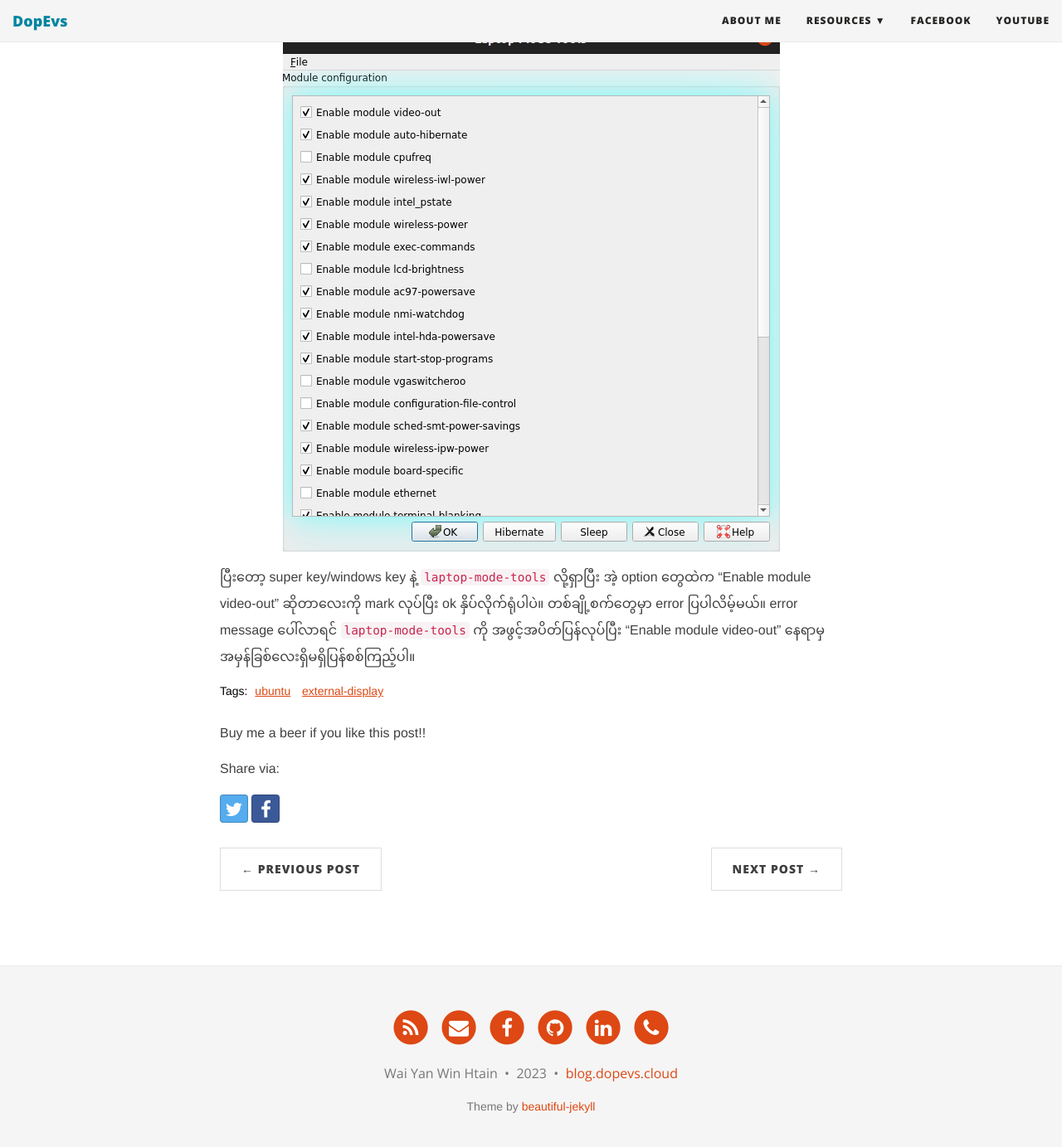
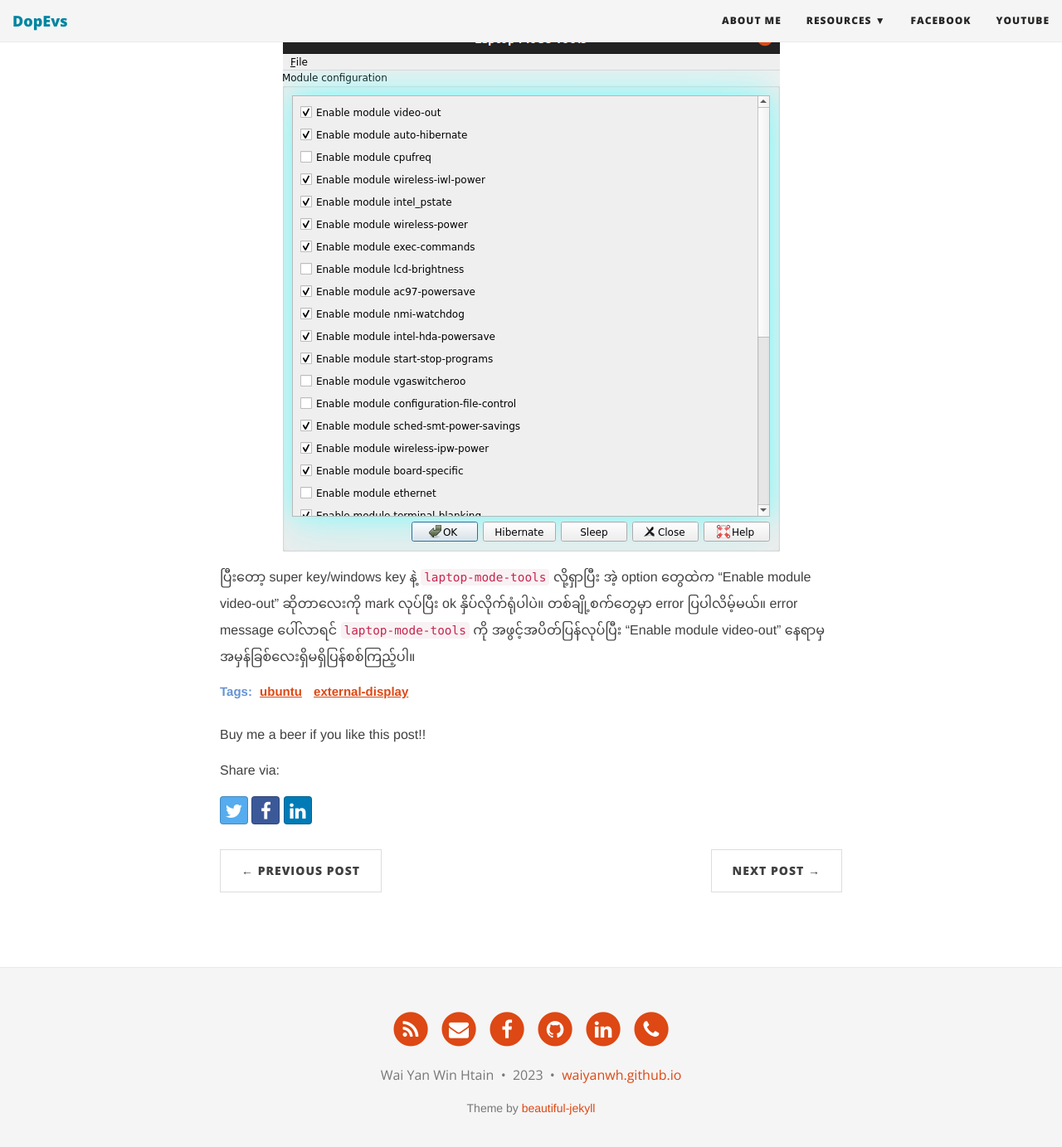
Before and after one commit to waiyanwh/waiyanwh.github.io, a Jekyll site: the page built from _posts/2021-12-24-Fixing-ubuntu-external-display-wake-up-problem.md, in a window 1280 px wide and 1400 px high, scrolled down 1054 px. Shown: the top 1383 px of the window at 83% size. Built offline with Jekyll 4.4.1, drawn with Linux system fonts in a browser that asks for light colours; nearby versions of some CDN libraries; comment, search, counter and statistics services are not loaded.

Commit message:
feat: update copyright titile

```diff
--- a/_config.yml
+++ b/_config.yml
@@ -80,7 +80,7 @@ social-network-links:
 #  instagram: deanat78
 #  youtube: user/deanat78
 #  spotify: yourname
-  telephone: +959259461326
+  telephone: +66855403370
 #  steam: deanat78
 #  twitch: yourname
 #  yelp: yourname
@@ -89,11 +89,11 @@ social-network-links:
 share-links-active:
   twitter: true
   facebook: true
-  linkedin: false
+  linkedin: true
 
 # How to display the link to the website in the footer
 # Remove this if you don't want a link in the footer
-url-pretty: "blog.dopevs.cloud"  # eg. "deanattali.com/beautiful-jekyll"
+url-pretty: "waiyanwh.github.io"  # eg. "deanattali.com/beautiful-jekyll"
 
 # --- Web Statistics Section --- #
 
@@ -141,7 +141,7 @@ staticman:
 # --- Misc --- #
 
 # Facebook App ID
-# fb_app_id: ""
+fb_app_id: "879301956731027"
 
 # Excerpt Word Length
 # Truncates the excerpt to the specified number of words on the index page
@@ -154,7 +154,7 @@ title-separator: "-"
 # --- Don't need to touch anything below here (but you can if you want) --- #
 
 # Output options (more information on Jekyll's site)
-timezone: "America/Vancouver"
+timezone: "Indochina Time/Bangkokr"
 markdown: kramdown
 highlighter: rouge
 permalink: /:year-:month-:day-:title/
--- a/css/main.css
+++ b/css/main.css
@@ -340,7 +340,7 @@ footer .theme-by {
 .post-preview .post-subtitle {
   margin: 0;
   font-weight: unset;
-  margin-bottom: 10px;
+  margin-bottom: 0px;
 }
 .post-preview .post-meta,
 .post-heading .post-meta {
@@ -389,8 +389,9 @@ footer .theme-by {
 
 .blog-tags {
   font-family: 'Helvetica Neue', Helvetica, Arial, sans-serif;
-  color: #000000;
-  font-size: 14px;
+  color: #6693d3;
+  font-weight: bold;
+  font-size: 15px;
   margin-bottom: 30px;
 }
 
@@ -401,7 +402,7 @@ footer .theme-by {
 }
 
 .blog-tags a:hover {
-  border-radius: 2px;
+  border-radius: 4px;
   color: {{ site.hover-col }};
   background-color: #EEE;
 }
```
